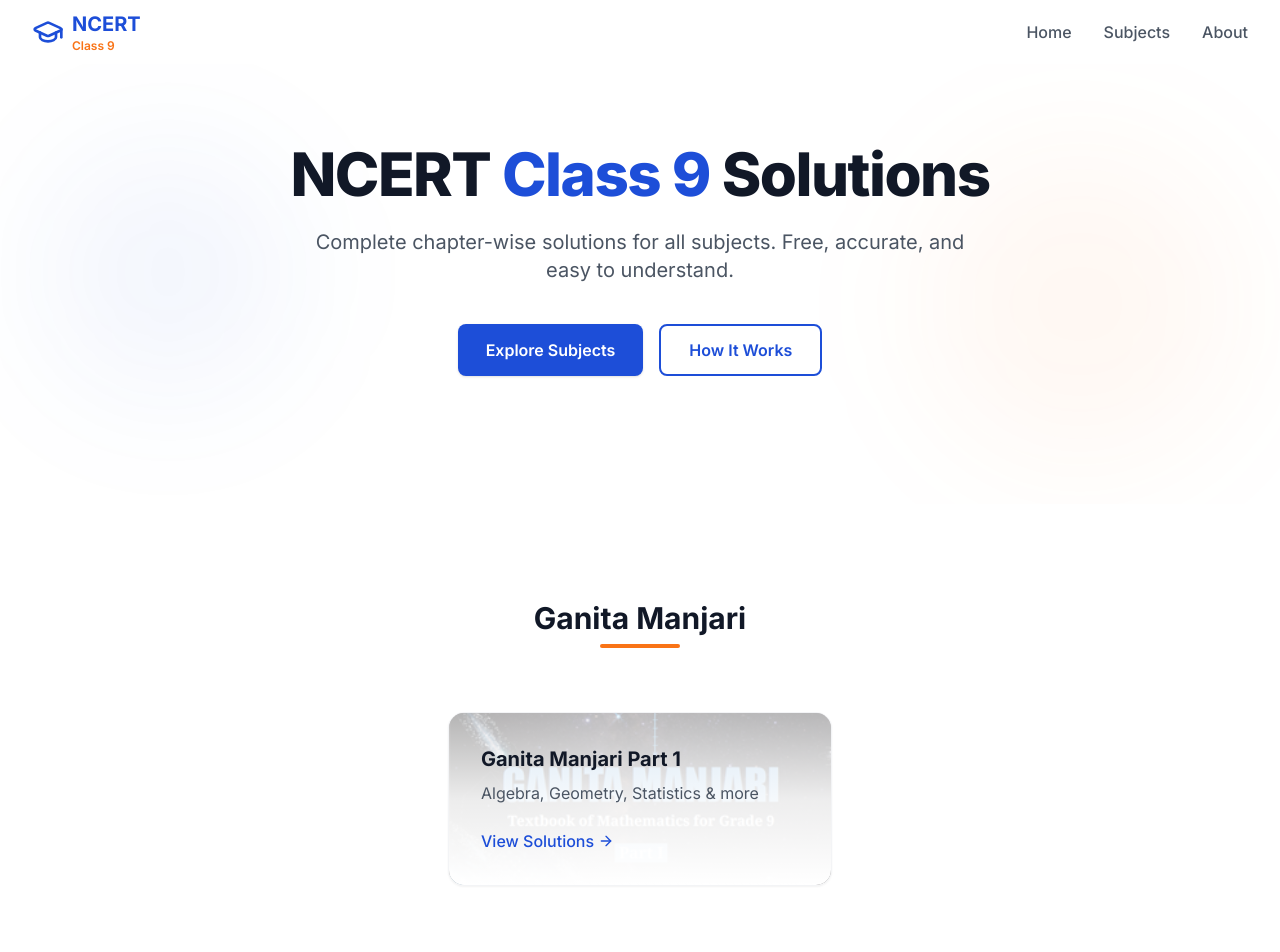
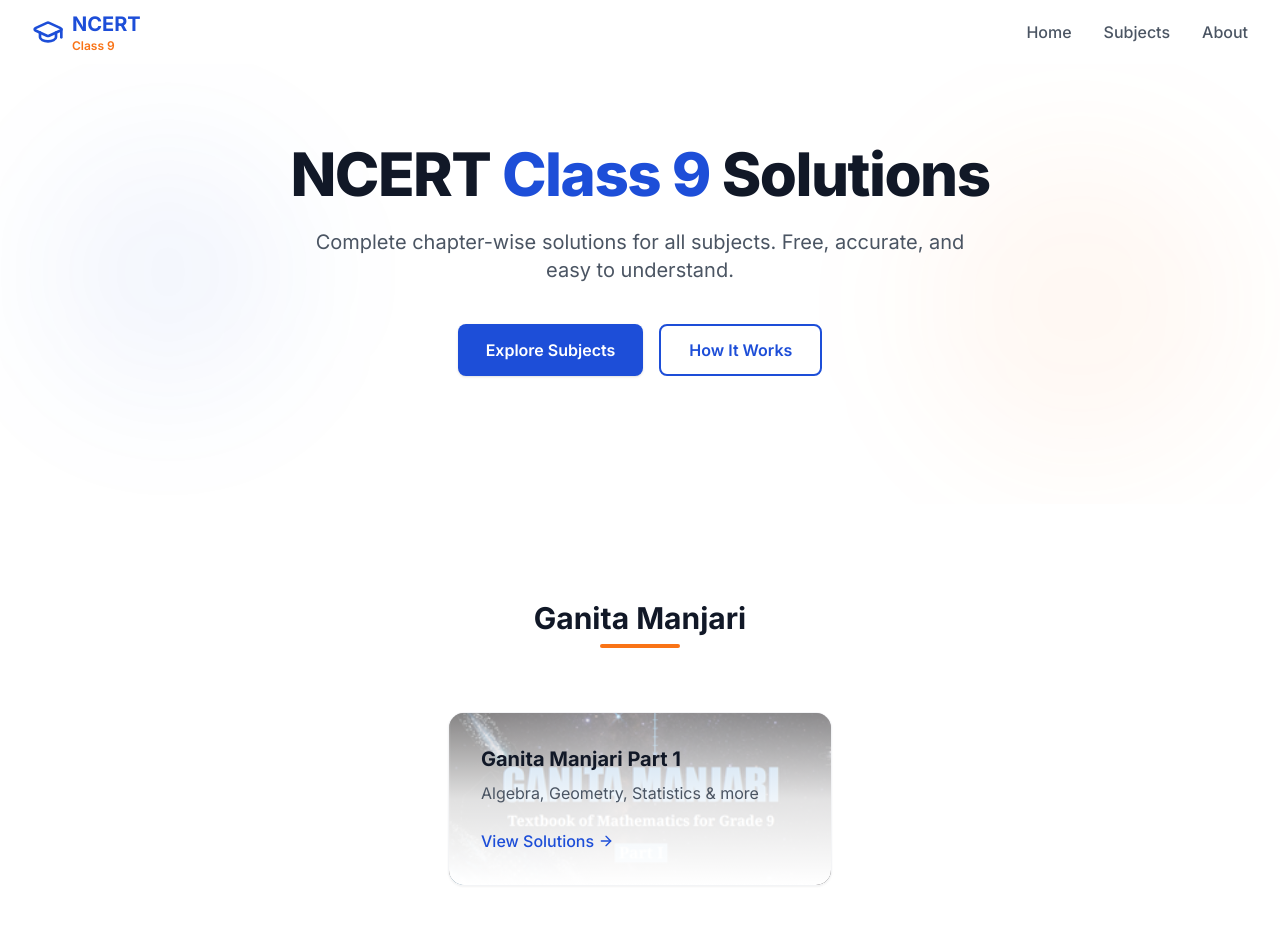
Before and after one commit to nxtzenmaker-max/ncert-class9-solutions, a React (Vite) app: page / in a window 1280 px wide. Shown: the top 952 px of the page. Built offline with nearby package versions, Linux system fonts and the light colour scheme.

Commit message:
Increase cover image opacity to 80%

```diff
--- a/src/pages/Home.tsx
+++ b/src/pages/Home.tsx
@@ -99,7 +99,7 @@ export default function Home() {
                       src={ganitaManjariCover}
                       alt=""
                       aria-hidden="true"
-                      className="absolute inset-0 w-full h-full object-cover opacity-[0.49] group-hover:opacity-[0.55] transition-all duration-500"
+                      className="absolute inset-0 w-full h-full object-cover opacity-[0.80] group-hover:opacity-[0.85] transition-all duration-500"
                     />
                     <div className="absolute inset-0 bg-gradient-to-t from-white via-white/85 to-white/40" />
                     <div className="relative z-10">
```
